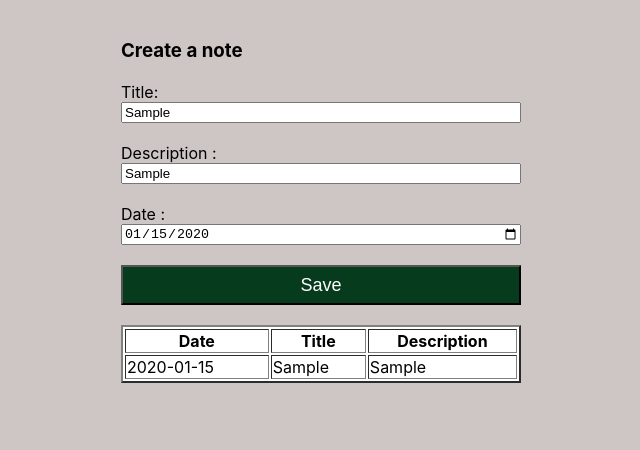
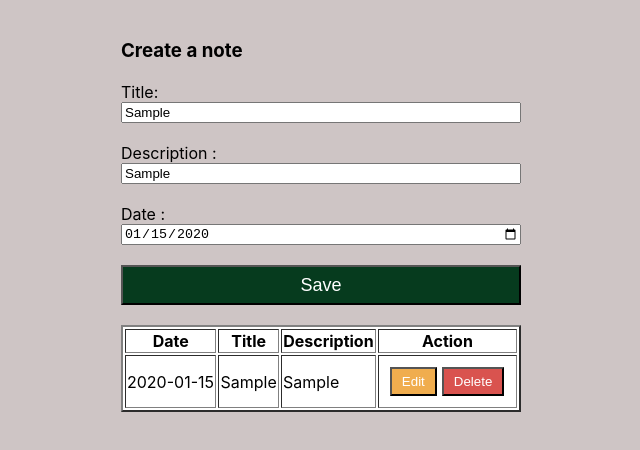
Before and after one commit to afrinsreety/note, a React (Create React App) app: page / in a window 1280 px wide. Both pictures are taken after typing "Sample", "Sample", "2020-01-15" into the empty fields and a click on the button "Save". Shown: the top 450 px of the page, without its empty margins (319-959 px from the left). Built offline with nearby package versions, Linux system fonts and the light colour scheme.

Commit message:
added local storage and view added for action btn

```diff
--- a/src/App.css
+++ b/src/App.css
@@ -32,3 +32,24 @@ body{
   color: #ffffff;
   font-size: 18px;
 }
+
+.action-btn{
+  display: flex;
+  align-items: center;
+  padding: 10px;
+}
+
+.edit-btn{
+  background: #f0ad4e;
+  color: #ffffff;
+  padding: 5px 10px;
+  margin-right: 5px;
+  cursor: pointer;
+}
+
+.delete-btn{
+  background: #d9534f;
+  color: #ffffff;
+  padding: 5px 10px;
+  cursor: pointer;
+}
--- a/src/App.js
+++ b/src/App.js
@@ -7,18 +7,16 @@ import Outputs from './components/Outputs';
 function App() {
 	// declaring states
 	const [note, setnote] = useState({
-		title:"",
-		description:"",
-		date:""
+		title: "",
+		description: "",
+		date: ""
 	});
-	const [notes, setnotes] = useState([]);
+	const [notes, setnotes] = useState(JSON.parse(localStorage.getItem("notes")) || []);
 
-	function onInputChange(e){
-		console.log(note)
-		debugger
+	function onInputChange(e) {
 		setnote({
 			...note,
-			[e.target.name] : e.target.value
+			[e.target.name]: e.target.value
 		});
 		console.log(note)
 
@@ -28,15 +26,14 @@ function App() {
 	function onSave(e) {
 		e.preventDefault();
 		setnotes([...notes, note]);
+		localStorage.setItem("notes", JSON.stringify([...notes, note]));
 	}
 
 	return (
 		<div className="container">
 			< Inputs onInputChange={onInputChange}
 				onSave={onSave} />
-			<Outputs notes={notes}/>
-
-
+			<Outputs notes={notes} />
 		</div>
 	);
 }
--- a/src/components/Outputs.js
+++ b/src/components/Outputs.js
@@ -8,6 +8,7 @@ export default function Outputs({notes}) {
 						<th>Date</th>
 						<th>Title</th>
 						<th>Description</th>
+						<th>Action</th>
 					</tr>
 					{
 						notes.map(function (item) {
@@ -15,6 +16,12 @@ export default function Outputs({notes}) {
 								<td>{item.date}</td>
 								<td>{item.title}</td>
 								<td>{item.description}</td>
+								<td>
+									<div className='action-btn'>
+										<button className='edit-btn'>Edit</button>
+										<button className='delete-btn'>Delete</button>
+									</div>
+								</td>
 							</tr>)
 						})
 					}
```
Also changed, not shown: src/code-note/localstorage.js (added, +35 -0 lines).
